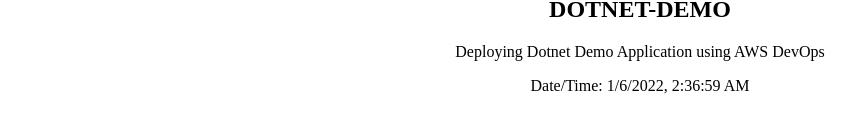
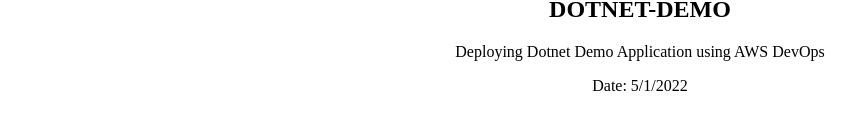
Before and after one commit to poovarasanafc1/newfolder, a plain HTML site: page index.html in a window 1280 px wide. Shown: the part 296-428 px from the top of the page, without its empty margins (0-864 px from the left). Drawn offline with Linux system fonts and the light colour scheme; files whose address does not match are found by name.

Commit message:
Update index.html

```diff
--- a/index.html
+++ b/index.html
@@ -16,10 +16,10 @@
 <h1 style="text-align:center;"> DEMO PROJECT </h1>
 <h2 style="text-align:center"> DOTNET-DEMO </h2>
 <p style="text-align:center"> Deploying Dotnet Demo Application using AWS DevOps</p>
-<p style="text-align:center"> Date/Time: <span id="datetime"></span></p>
+<p style="text-align:center"> Date: 5/1/2022</span></p>
 <script>
-var dt = new Date();
-document.getElementById("datetime").innerHTML = dt.toLocaleString();
+// var dt = new Date();
+// document.getElementById("datetime").innerHTML = dt.toLocaleString();
 </script>
 </body>
 </html>
```
